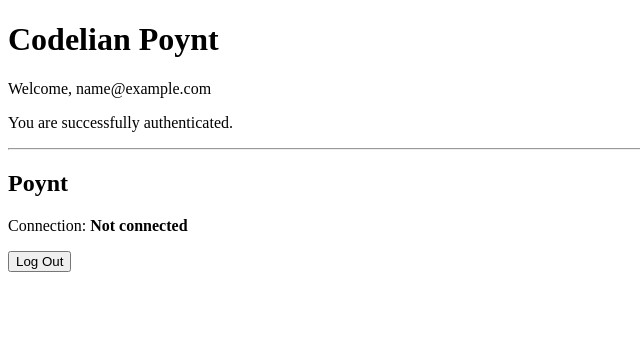
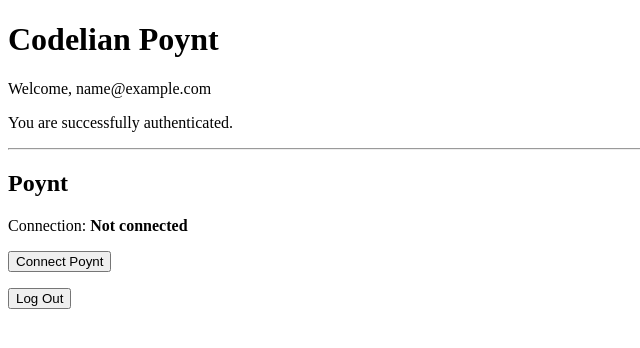
Before and after one commit to kyledugger/PoyntEventReports, a FastAPI app: page /dashboard in a window 1280 px wide. Shown: the top 348 px of the page, without its empty margins (0-640 px from the left). Run offline with FastAPI, Linux system fonts and the light colour scheme; the visitor is signed in with stand-in values (Sample User, id 1); tables that the repository leaves empty hold one stand-in row (values such as "Sample post").

Commit message:
Add Poynt OAuth authorization flow

```diff
--- a/main.py
+++ b/main.py
@@ -1,4 +1,6 @@
 import os
+import secrets
+from urllib.parse import urlencode
 
 from dotenv import load_dotenv
 from fastapi import FastAPI, Form, Request
@@ -14,6 +16,9 @@ from models import User
 
 load_dotenv()
 
+POYNT_APP_ID = os.environ["POYNT_APP_ID"]
+POYNT_AUTHORIZE_URL = os.environ["POYNT_AUTHORIZE_URL"]
+POYNT_REDIRECT_URI = os.environ["POYNT_REDIRECT_URI"]
 
 app = FastAPI(title="Codelian Poynt")
 
@@ -187,6 +192,105 @@ async def dashboard(request: Request):
         }
     )
 
+    @app.get("/oauth/start")
+    async def oauth_start(request: Request):
+
+        user_id = request.session.get("user_id")
+
+        if not user_id:
+            return RedirectResponse(
+                "/login",
+                status_code=303
+            )
+
+        # Generate a random value that will come back from Poynt
+        context = secrets.token_urlsafe(32)
+
+        # Remember which Codelian session initiated this OAuth request
+        request.session["poynt_oauth_context"] = context
+
+        params = {
+            "client_id": POYNT_APP_ID,
+            "redirect_uri": POYNT_REDIRECT_URI,
+            "context": context,
+        }
+
+        authorization_url = (
+            f"{POYNT_AUTHORIZE_URL}?{urlencode(params)}"
+        )
+
+        return RedirectResponse(
+            authorization_url,
+            status_code=303
+        )
+
+    @app.get("/oauth/callback", response_class=HTMLResponse)
+    async def oauth_callback(
+        request: Request,
+        code: str | None = None,
+        status: str | None = None,
+        context: str | None = None,
+        businessId: str | None = None,
+    ):
+        expected_context = request.session.get(
+            "poynt_oauth_context"
+        )
+
+        if not expected_context:
+            return HTMLResponse(
+                "<h1>OAuth Error</h1>"
+                "<p>No OAuth session was found.</p>",
+                status_code=400
+            )
+
+        if not context or not secrets.compare_digest(
+            context,
+            expected_context
+        ):
+            return HTMLResponse(
+                "<h1>OAuth Error</h1>"
+                "<p>OAuth context validation failed.</p>",
+                status_code=400
+            )
+
+        # The OAuth request has successfully returned to us.
+        # We are intentionally NOT exchanging the code yet.
+
+        request.session.pop("poynt_oauth_context", None)
+
+        if status != "SUCCESS":
+            return HTMLResponse(
+                f"""
+                <h1>Poynt Authorization</h1>
+                <p>Authorization was not completed.</p>
+                <p>Status: {status or "unknown"}</p>
+                """,
+                status_code=400
+            )
+
+        if not code:
+            return HTMLResponse(
+                "<h1>OAuth Error</h1>"
+                "<p>Poynt did not provide an authorization code.</p>",
+                status_code=400
+            )
+
+        return HTMLResponse(
+            """
+            <h1>Poynt Authorization Received</h1>
+            <p>Success!</p>
+            <p>
+                Codelian successfully received the authorization
+                response from Poynt.
+            </p>
+            <p>
+                The authorization code has NOT been exchanged yet.
+            </p>
+            <p>
+                <a href="/dashboard">Return to Dashboard</a>
+            </p>
+            """
+        )
 
 @app.get("/health")
 async def health():
--- a/templates/dashboard.html
+++ b/templates/dashboard.html
@@ -25,6 +25,14 @@
         <strong>Not connected</strong>
     </p>
 
+    <p>
+        <a href="/oauth/start">
+            <button type="button">
+                Connect Poynt
+            </button>
+        </a>
+    </p>
+
     <form method="post" action="/logout">
         <button type="submit">
             Log Out
```
